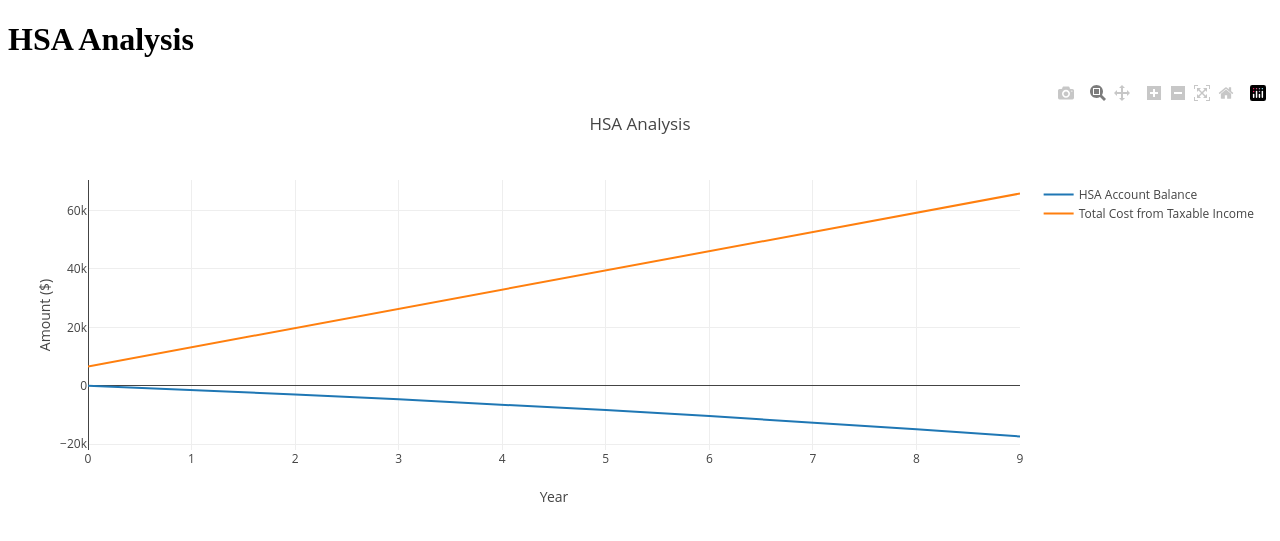
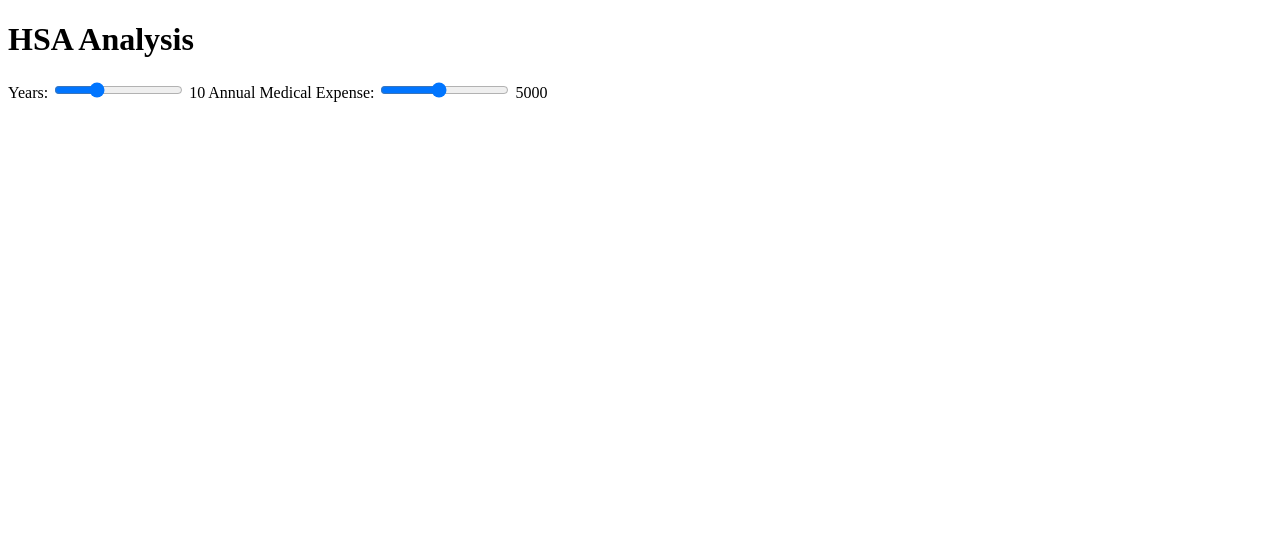
Before and after one commit to jm0rt1/HSA, a Flask app: page / in a window 1280 px wide. Shown: the top 541 px of the page. Run offline with Flask 3, Linux system fonts and the light colour scheme; some libraries are stand-ins or nearby versions.

Commit message:
adding sliders

```diff
--- a/src/static/js/script.js
+++ b/src/static/js/script.js
@@ -1,14 +1,16 @@
 $(document).ready(function () {
+    function updatePlot() {
+        var years = $('#years').val();
+        var annual_medical_expense = $('#annual_medical_expense').val();
+        // get values of other sliders...
+
         $.ajax({
             url: '/update_graph',
             type: 'POST',
             data: JSON.stringify({
-            'years': 10,
-            'annual_medical_expense': 5000,
-            'hsa_return_rate': 0.07,
-            'tax_rate': 0.24,
-            'hsa_withdrawal_rate': 5000,
-            'hsa_contribution': 3550
+                'years': years,
+                'annual_medical_expense': annual_medical_expense,
+                // other data...
             }),
             contentType: 'application/json; charset=utf-8',
             dataType: 'json',
@@ -26,4 +28,12 @@
                 Plotly.newPlot('graph', data, layout);
             }
         });
+    }
+
+    $('#years, #annual_medical_expense').on('input', function () {
+        $('#' + this.id + '-value').text(this.value);
+        updatePlot();
     });
+
+    updatePlot();
+});
--- a/src/templates/index.html
+++ b/src/templates/index.html
@@ -9,6 +9,14 @@
 
 <body>
     <h1>HSA Analysis</h1>
+    <label for="years">Years:</label>
+    <input type="range" id="years" name="years" min="1" max="30" value="10">
+    <span id="years-value">10</span>
+
+    <label for="annual_medical_expense">Annual Medical Expense:</label>
+    <input type="range" id="annual_medical_expense" name="annual_medical_expense" min="1000" max="10000" value="5000">
+    <span id="annual_medical_expense-value">5000</span>
+
     <div id="graph"></div>
     <script src="{{ url_for('static', filename='js/script.js') }}"></script>
 </body>
```
Lines whose indentation alone changed are shown as unchanged.
